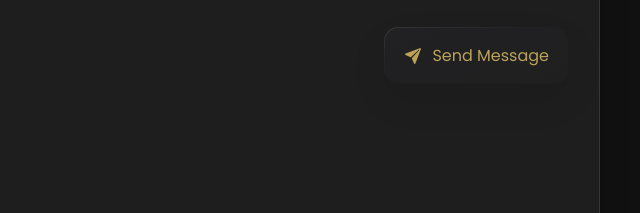
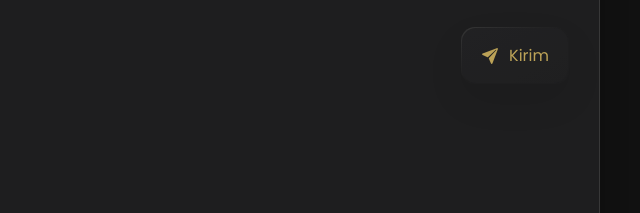
Before and after one commit to alifaaurina/Portofolio, a plain HTML site: page index.html in a window 1280 px wide. Both pictures are taken after a click on the button "Contact". Shown: the part 452-665 px from the top of the page, 640-1280 px from the left. Drawn offline with nearby package versions, Linux system fonts and the light colour scheme.

Commit message:
Update index.html

```diff
--- a/index.html
+++ b/index.html
@@ -939,7 +939,7 @@
 
             <button class="form-btn" type="submit" disabled data-form-btn>
               <ion-icon name="paper-plane"></ion-icon>
-              <span>Send Message</span>
+              <span>Kirim</span>
             </button>
 
           </form>
```
